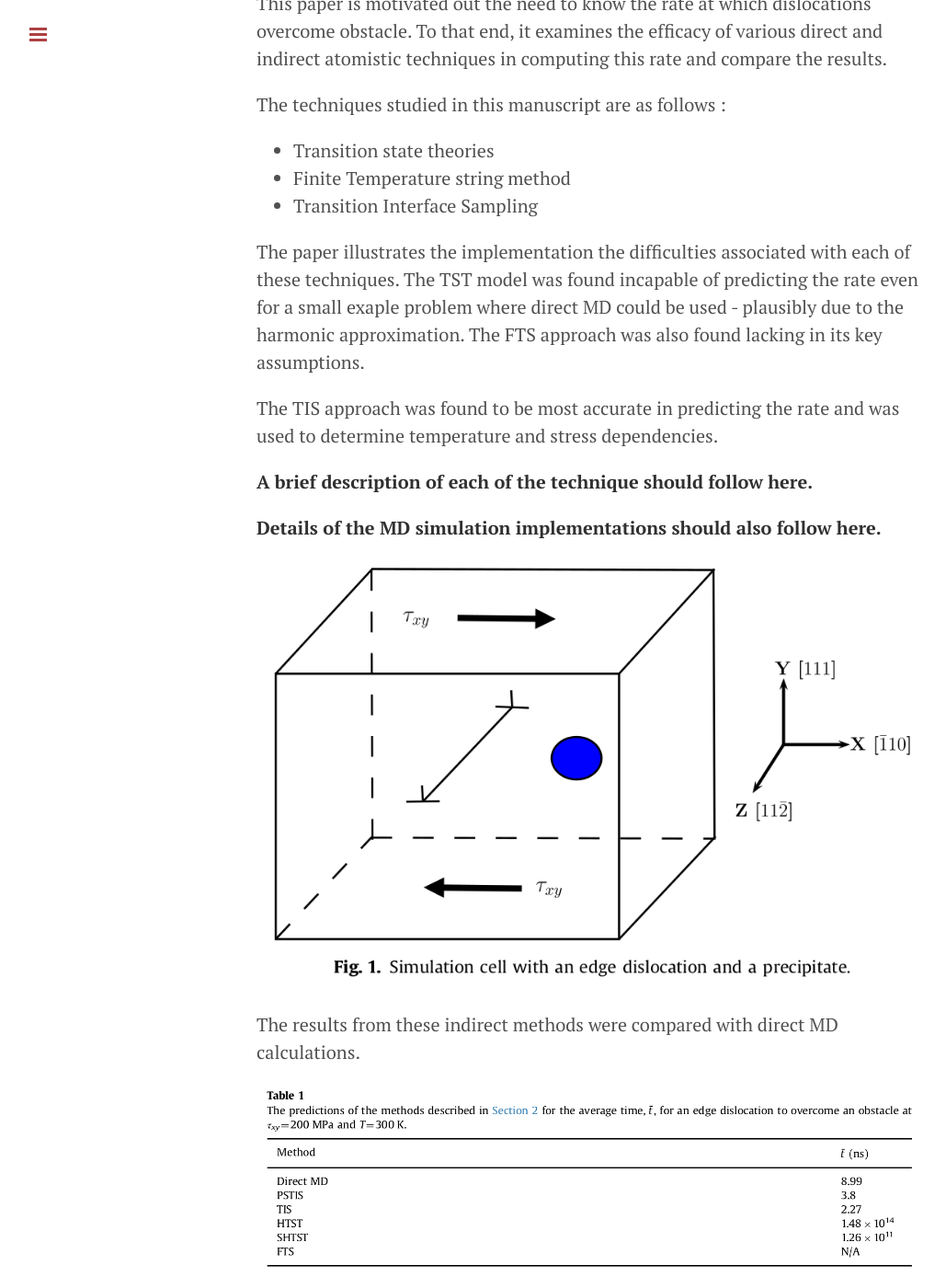
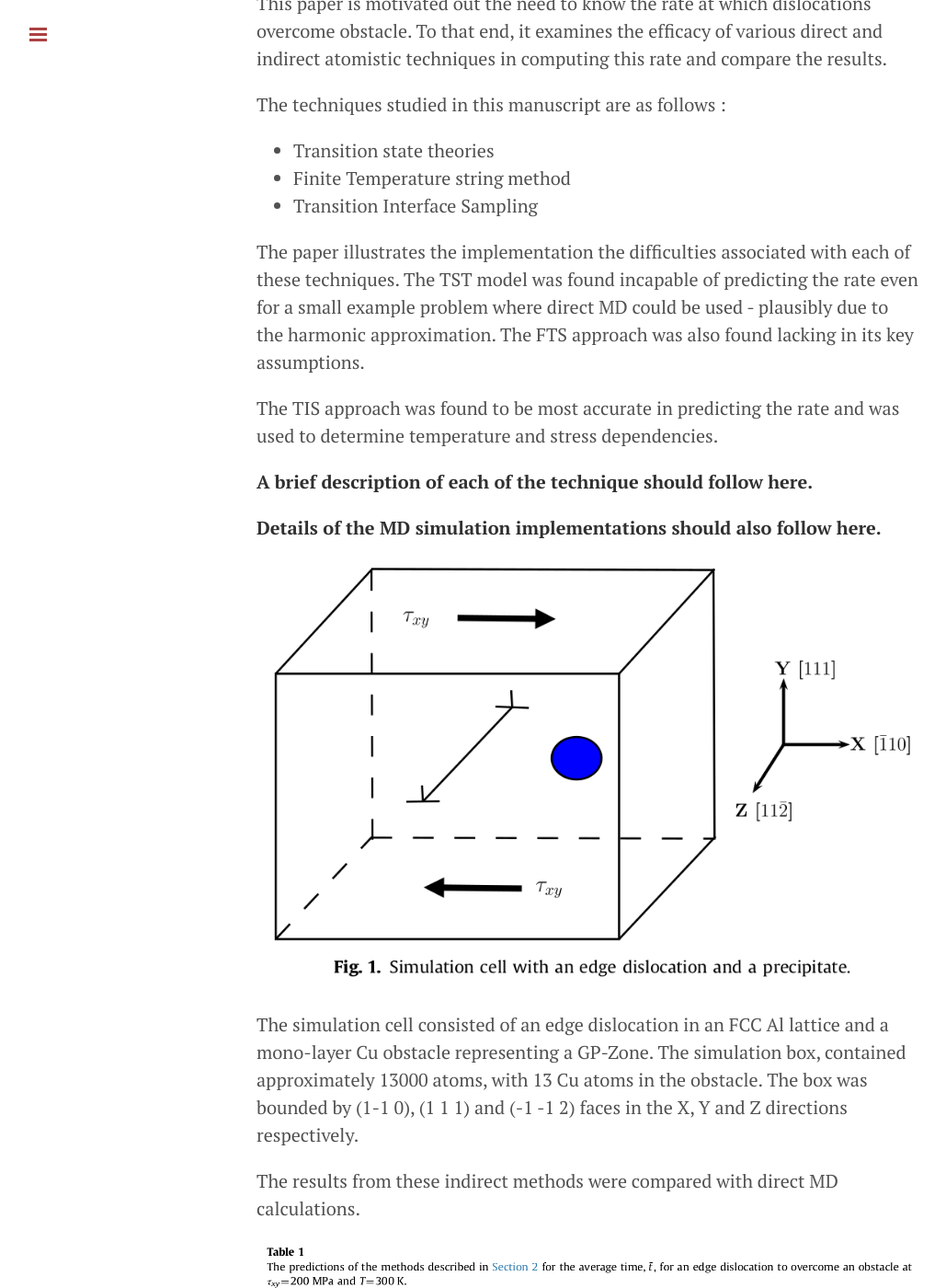
Before and after one commit to auag92/learning-atomistics, a Jekyll site: the page built from _posts/2017-03-26-lit.md, in a window 1280 px wide and 1400 px high, scrolled down 693 px. Shown: the whole window at 92% size, without its empty margins (1-1030 px from the left). Built offline with Jekyll 4.4.1, drawn with Linux system fonts in a browser that asks for light colours; comment, search, counter and statistics services are not loaded; some of the changed text lies outside the part shown.

Commit message:
blog structure

```diff
--- a/_posts/2017-03-26-lit.md
+++ b/_posts/2017-03-26-lit.md
@@ -20,7 +20,7 @@ The techniques studied in this manuscript are as follows :
 
 The paper illustrates the implementation the difficulties
 associated with each of these techniques. The TST model was found
-incapable of predicting the rate even for a small exaple problem where
+incapable of predicting the rate even for a small example problem where
 direct MD could be used - plausibly due to the harmonic approximation. The FTS approach was also found lacking in its
 key assumptions.
 
@@ -32,6 +32,12 @@ used to determine temperature and stress dependencies.
 **Details of the MD simulation implementations should also follow here.**
 
 ![Simulation Cell]({{ site.baseurl }}/images/sim-cell.png)
+
+The simulation cell consisted of an edge dislocation in an FCC Al lattice and a
+mono-layer Cu obstacle representing a GP-Zone. The simulation box, contained
+approximately 13000 atoms, with 13 Cu atoms in the obstacle. The box was bounded
+by (1-1 0), (1 1 1) and (-1 -1 2) faces in the X, Y and Z directions respectively.
+
 
 The results from these indirect methods were compared with direct MD
 calculations.
```
Also changed, not shown: other parts of _posts/2017-03-26-lit.md (+0 -3 lines).
